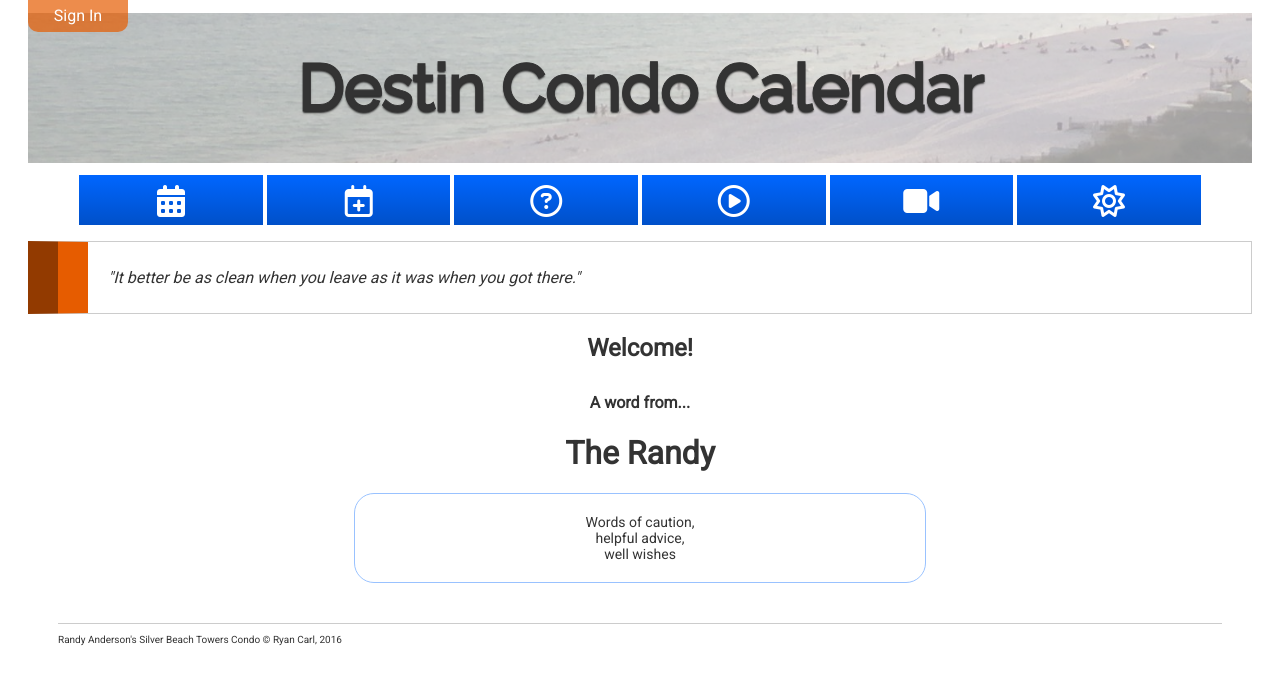
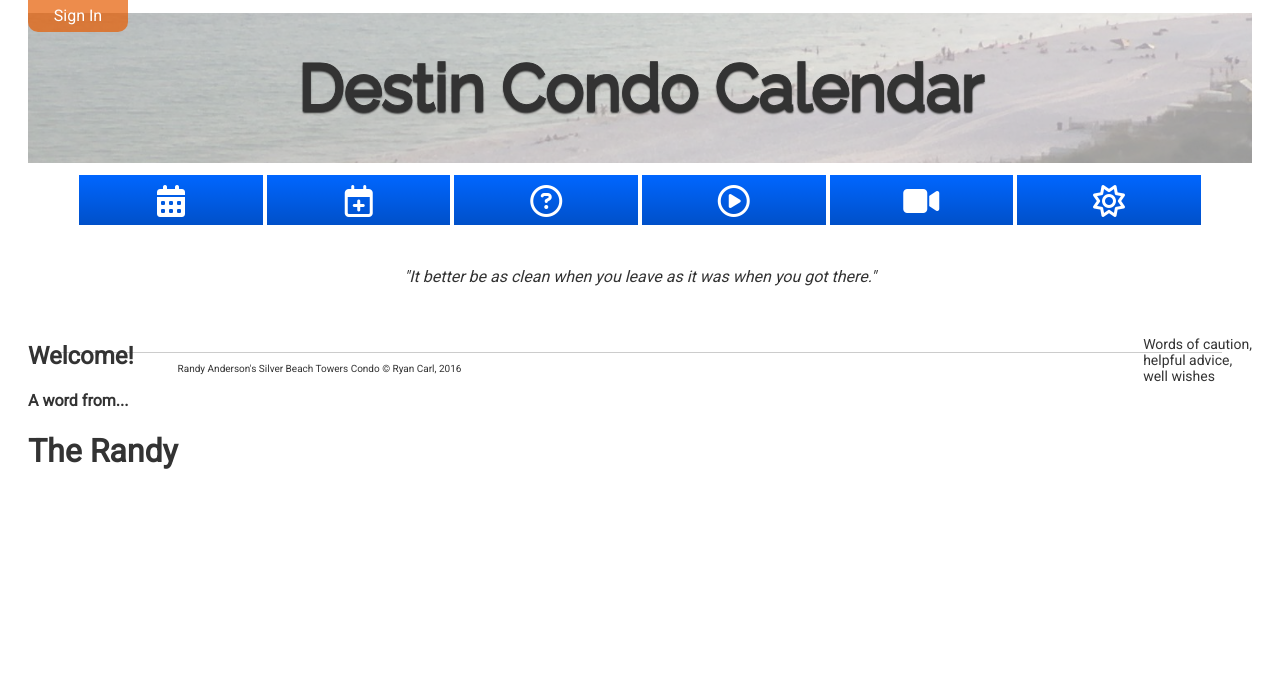
Before and after one commit to rcarl94/acc, a PHP site: page / in a window 1280 px wide. Shown: the top 685 px of the page. Run offline with PHP 8.4, Linux system fonts and the light colour scheme; some libraries are stand-ins or nearby versions.

Commit message:
greeting changes

```diff
--- a/css/app.css
+++ b/css/app.css
@@ -52,20 +52,8 @@ p {
   color: #333;
 }
 
-#greeting > h2 {
-  padding-bottom: 10px;
-  width: 10%;
-  margin-right: auto;
-  margin-left: auto;
-}
-
-#greeting > p {
-  border: 1px solid #99c2ff;
-  border-radius: 20px;
-  padding: 20px 40px;
-  width: 40%;
-  margin-right: auto;
-  margin-left: auto;
+#greeting {
+  text-align: left;
 }
 
 a.button {
@@ -170,13 +158,10 @@ button#menu-toggle:hover, button#menu-toggle:focus {
 }
 
 #motto {
-  border: 1px solid #ccc;
-  border-left: 60px groove #e65c00;
-  text-align: left;
   padding: 10px 20px;
   margin-bottom: 10px;
   font-style: italic;
-  font-size: 22px;
+  font-size: 28px;
 }
 
 #motto > p {
@@ -216,6 +201,7 @@ a#close-modal-btn {
   font-size: 22px;
   padding: 10px 20px;
   cursor: pointer;
+  background: linear-gradient(to bottom,#0066ff,#0047b3);
 }
 
 /* large only */
--- a/index.html
+++ b/index.html
@@ -54,10 +54,14 @@
         <p>&#34;It better be as clean when you leave as it was when you got there.&#34;</p>
       </div>
       <div id="greeting">
-        <h2>Welcome!</h2>
-        <h4>A word from&#46;&#46;&#46;</h4>
-        <h1><strong>The Randy</strong></h1>
-        <p>Words of caution,<br>helpful advice,<br>well wishes</p>
+        <div style="float:left;">
+          <h2>Welcome!</h2>
+          <h4>A word from&#46;&#46;&#46;</h4>
+          <h1><strong>The Randy</strong></h1>
+        </div>
+        <div style="float:right;">
+          <p>Words of caution,<br>helpful advice,<br>well wishes</p>
+        </div>
       </div>
     </div>
     <footer>Randy Anderson's Silver Beach Towers Condo &copy; Ryan Carl, 2016</footer>
```
